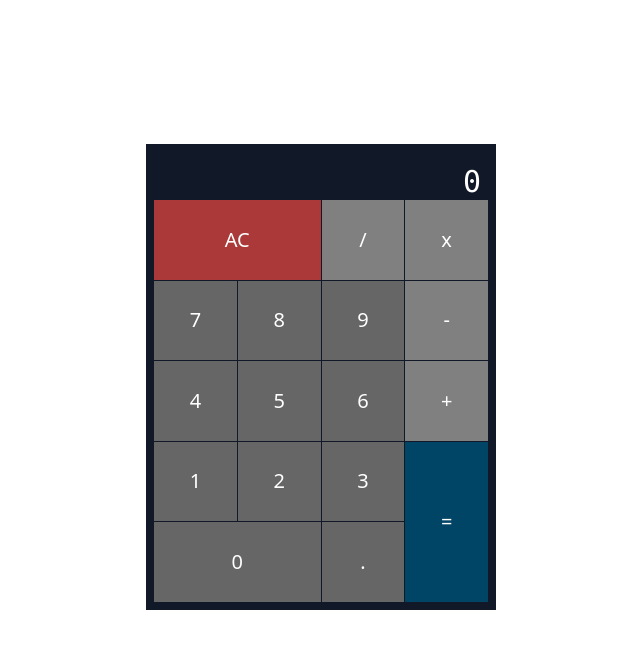
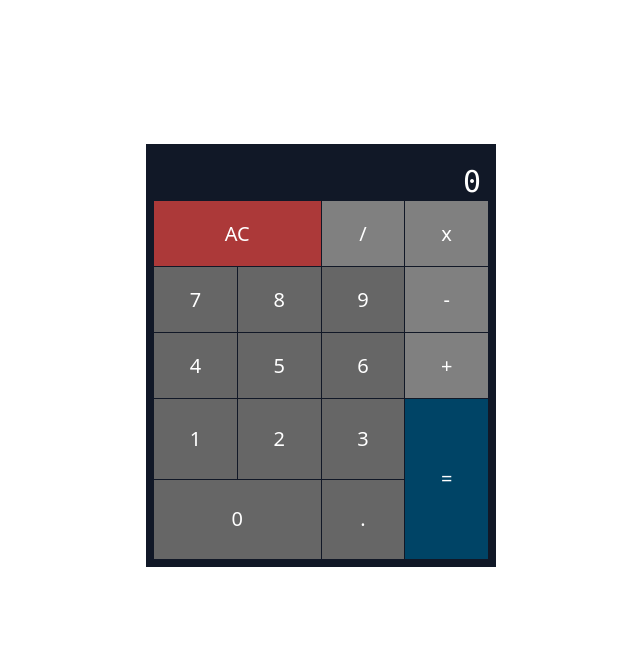
Before and after one commit to kim-fransson/calculator, a React (Vite) app: page / in a window 1280 px wide. Shown: the top 648 px of the page, without its empty margins (319-959 px from the left). Built offline with nearby package versions, Linux system fonts and the light colour scheme.

Commit message:
fixed tests

```diff
--- a/src/components/Calculator.jsx
+++ b/src/components/Calculator.jsx
@@ -42,6 +42,21 @@ const reducer = (state, { type, payload }) => {
         currentOperand: `${state.currentOperand || ""}${payload.digit}`,
       };
     case ACTIONS.CHOOSE_OPERATOR:
+      if (state.currentOperand === "-") {
+        return {
+          ...state,
+          currentOperand: "",
+          operator: payload.operator,
+        };
+      }
+
+      if (payload.operator === "-" && state.currentOperand == null) {
+        return {
+          ...state,
+          currentOperand: payload.operator,
+        };
+      }
+
       if (state.currentOperand == null && state.previousOperand == null) {
         return state;
       }
@@ -122,12 +137,12 @@ function Calculator() {
 
   return (
     <div className="flex min-w-[334px] min-h-[394px] flex-col bg-gray-900 px-2 pb-2">
-      <Display
-        currentOperand={currentOperand}
-        previousOperand={previousOperand}
-        operator={operator}
-      />
-      <div className="grid grid-cols-4 grid-rows-5 bg-gray-900 gap-[1px]">
+      <div className="grid grid-cols-4 bg-gray-900 gap-[1px]">
+        <Display
+          currentOperand={currentOperand}
+          previousOperand={previousOperand}
+          operator={operator}
+        />
         <ClearButton id="clear" dispatch={dispatch} />
         <OperatorButton id="divide" operator="/" dispatch={dispatch} />
         <OperatorButton id="multiply" operator="x" dispatch={dispatch} />
--- a/src/components/displays/Display.jsx
+++ b/src/components/displays/Display.jsx
@@ -3,7 +3,7 @@ import CurrentOperandDisplay from "./CurrentOperandDisplay";
 
 function Display({ currentOperand, previousOperand, operator }) {
   return (
-    <div className="flex flex-col">
+    <div className="flex flex-col col-span-full justify-end break-words">
       <PreviousOperandDisplay
         previousOperand={previousOperand}
         operator={operator}
```
